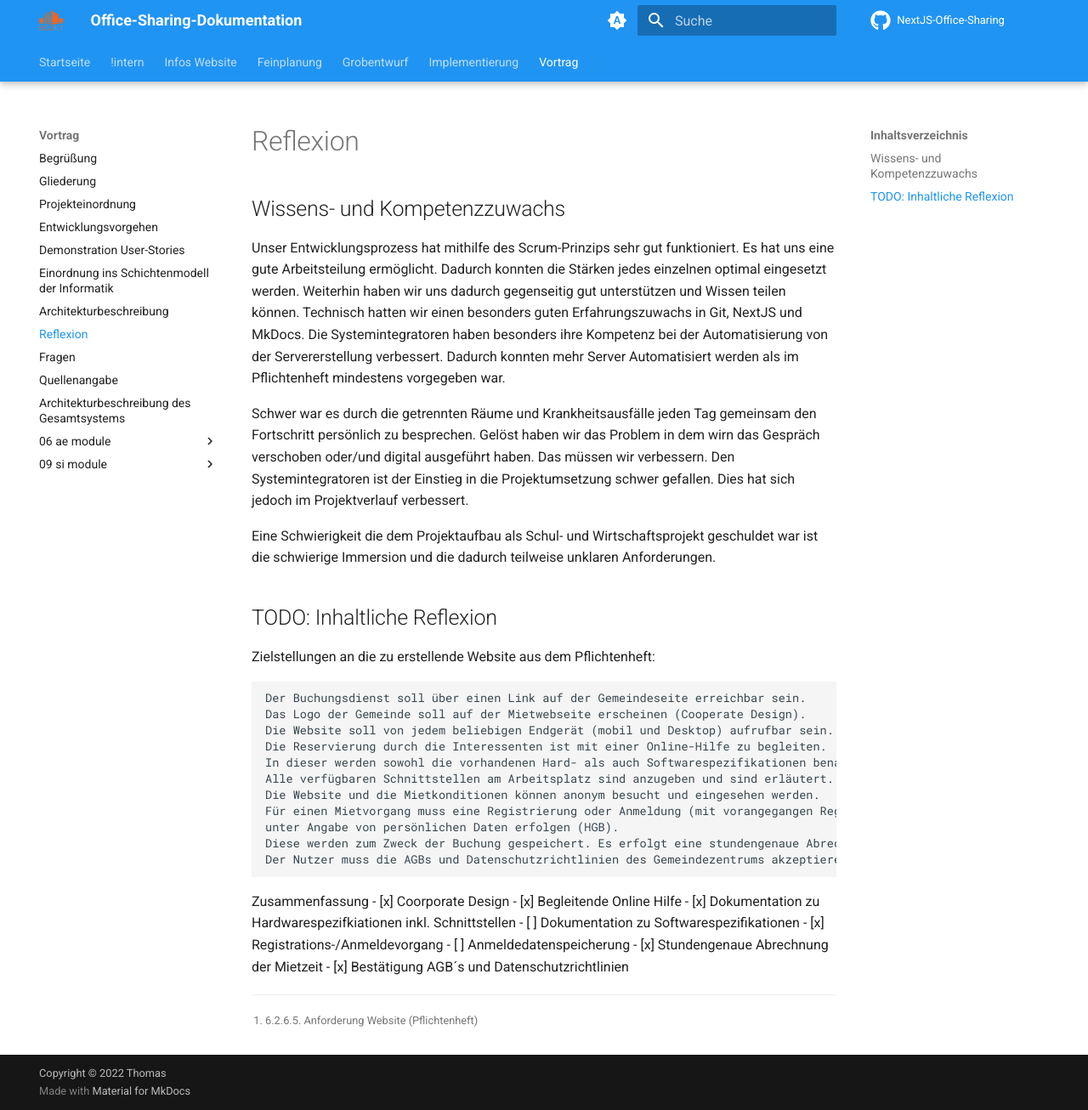
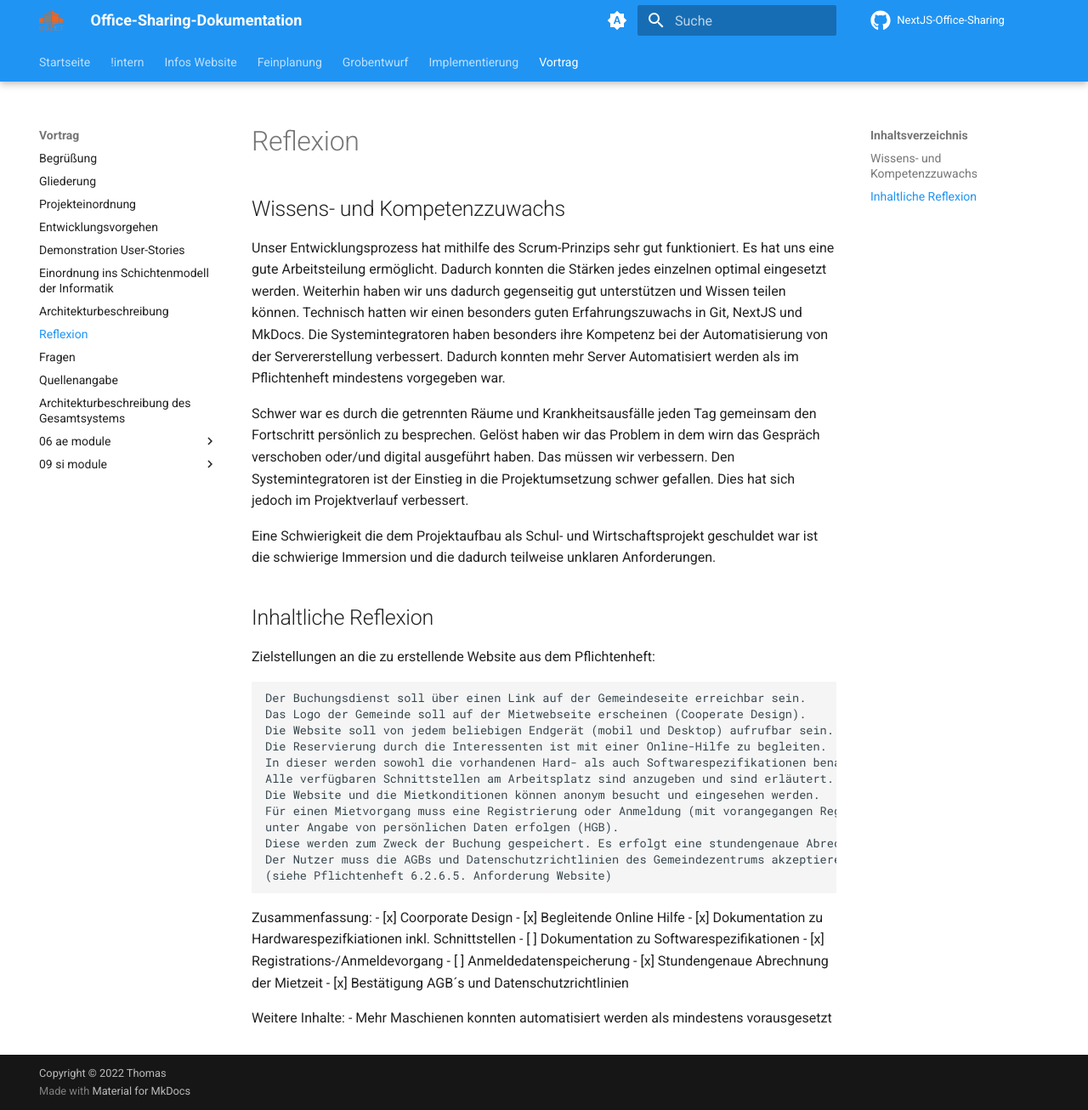
Before and after one commit to gz-bad-erzland-p2/Dokumentation, an MkDocs documentation site: the page built from docs/vortrag/10_reflexion.md, in a window 1280 px wide and 1306 px high. Shown: the whole window at 85% size. Built offline with MkDocs 1.6.1 and Material for MkDocs 9.7.7, drawn with Linux system fonts in a browser that asks for light colours; comment, search, counter and statistics services are not loaded.

Commit message:
Update 10_reflexion.md

```diff
--- a/docs/vortrag/10_reflexion.md
+++ b/docs/vortrag/10_reflexion.md
@@ -13,7 +13,7 @@ Den Systemintegratoren ist der Einstieg in die Projektumsetzung schwer gefallen.
 
 Eine Schwierigkeit die dem Projektaufbau als Schul- und Wirtschaftsprojekt geschuldet war ist die schwierige Immersion und die dadurch teilweise unklaren Anforderungen.
 
-## TODO: Inhaltliche Reflexion
+## Inhaltliche Reflexion
 
 Zielstellungen an die zu erstellende Website aus dem Pflichtenheft:
 
@@ -27,9 +27,10 @@ Zielstellungen an die zu erstellende Website aus dem Pflichtenheft:
     Für einen Mietvorgang muss eine Registrierung oder Anmeldung (mit vorangegangen Registrierung)
     unter Angabe von persönlichen Daten erfolgen (HGB).
     Diese werden zum Zweck der Buchung gespeichert. Es erfolgt eine stundengenaue Abrechnung der Mietzeit.
-    Der Nutzer muss die AGBs und Datenschutzrichtlinien des Gemeindezentrums akzeptieren.[^1]
+    Der Nutzer muss die AGBs und Datenschutzrichtlinien des Gemeindezentrums akzeptieren.
+    (siehe Pflichtenheft 6.2.6.5. Anforderung Website)
 
-Zusammenfassung
+Zusammenfassung:
 - [x] Coorporate Design
 - [x] Begleitende Online Hilfe
 - [x] Dokumentation zu Hardwarespezifkiationen inkl. Schnittstellen
@@ -39,4 +40,5 @@ Zusammenfassung
 - [x] Stundengenaue Abrechnung der Mietzeit
 - [x] Bestätigung AGB´s und Datenschutzrichtlinien
 
-[^1]: 6.2.6.5. Anforderung Website (Pflichtenheft)
+Weitere Inhalte:
+- Mehr Maschienen konnten automatisiert werden als mindestens vorausgesetzt
```
